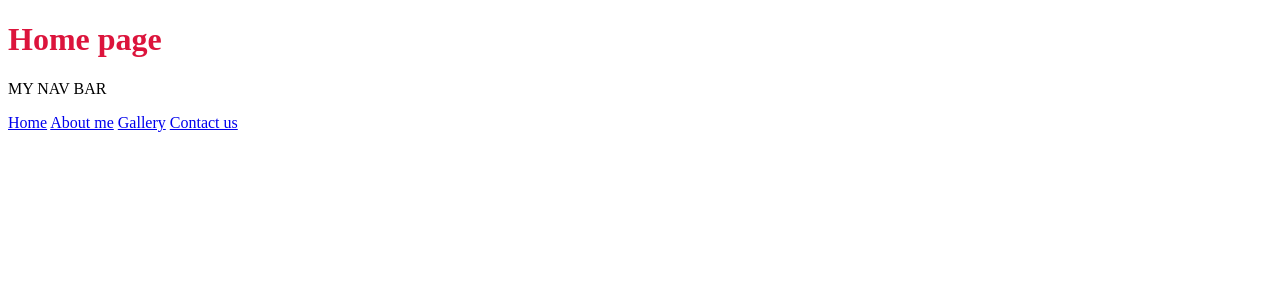
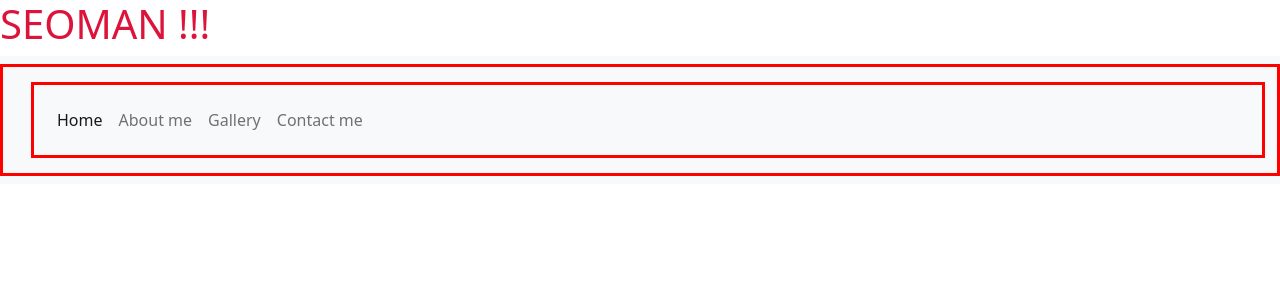
Before and after one commit to marcindev10/MySeoApp, a Flask app: page / in a window 1280 px wide. Shown: the top 300 px of the page. Run offline with Flask 2, Linux system fonts and the light colour scheme.

Commit message:
zmiana main na app

```diff
--- a/main.py
+++ b/app.py
@@ -17,6 +17,7 @@ def about():
 def gallery():
     return render_template('gallery.html')
 
+
 @app.route('/contact')
 def contact():
     return render_template('contact.html')
--- a/static/style.css
+++ b/static/style.css
@@ -1,3 +1,13 @@
 h1 {
     color: crimson;
 }
+div {
+    width: 300px;
+    height: auto;
+    text-align: center;
+    padding: 15px;
+    border: 3px solid red;
+}
+img {
+object-fit: cover;
+}
--- a/templates/index.html
+++ b/templates/index.html
@@ -2,23 +2,52 @@
 <html lang="en">
 <head>
     <meta charset="UTF-8">
-    <title>Home Page</title>
+        <title>{% block title %}Home{% endblock %}Home page </title>
 
     <link rel="stylesheet" href="{{ url_for('static', filename='style.css' ) }}">
-
+    <link href="https://cdn.jsdelivr.net/npm/bootstrap@5.0.1/dist/css/bootstrap.min.css" rel="stylesheet" integrity="sha384-+0n0xVW2eSR5OomGNYDnhzAbDsOXxcvSN1TPprVMTNDbiYZCxYbOOl7+AMvyTG2x" crossorigin="anonymous">
 
 </head>
 <body>
 
-<h1>Home page</h1>
+<h1> SEOMAN !!! </h1>
 
-<nav>
+<nav class="navbar navbar-expand-lg navbar-light bg-light">
+  <div class="container-fluid">
+    <a class="navbar-brand" href="#"></a>
+    <button class="navbar-toggler" type="button" data-bs-toggle="collapse" data-bs-target="#navbarText" aria-controls="navbarText" aria-expanded="false" aria-label="Toggle navigation">
+      <span class="navbar-toggler-icon"></span>
+    </button>
+    <div class="collapse navbar-collapse" id="navbarText">
+      <ul class="navbar-nav me-auto mb-2 mb-lg-0">
+        <li class="nav-item">
+          <a class="nav-link active" aria-current="page" href="/">Home</a>
+        </li>
+        <li class="nav-item">
+          <a class="nav-link" href="/about">About me</a>
+        </li>
+        <li class="nav-item">
+          <a class="nav-link" href="/gallery">Gallery</a>
+        </li>
+        <li class="nav-item">
+          <a class="nav-link" href="/contact">Contact me</a>
+        </li>
+      </ul>
+      <span class="navbar-text">
+
+      </span>
+    </div>
+  </div>
+</nav>
+<!--<nav>
     <p>MY NAV BAR </p>
     <a href="/">Home</a>
     <a href="/about">About me</a>
     <a href="/gallery">Gallery</a>
     <a href="/contact">Contact us</a>
 </nav>
+-->
 
+    <script src="https://cdn.jsdelivr.net/npm/bootstrap@5.0.1/dist/js/bootstrap.bundle.min.js" integrity="sha384-gtEjrD/SeCtmISkJkNUaaKMoLD0//ElJ19smozuHV6z3Iehds+3Ulb9Bn9Plx0x4" crossorigin="anonymous"></script>
 </body>
 </html>
```
Also changed, not shown: templates/contact.html (+5 -2 lines), templates/gallery.html (+16 -2 lines).
